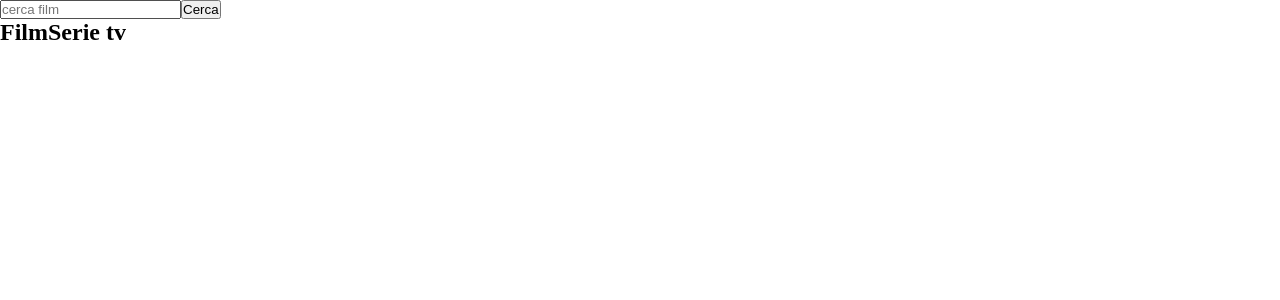
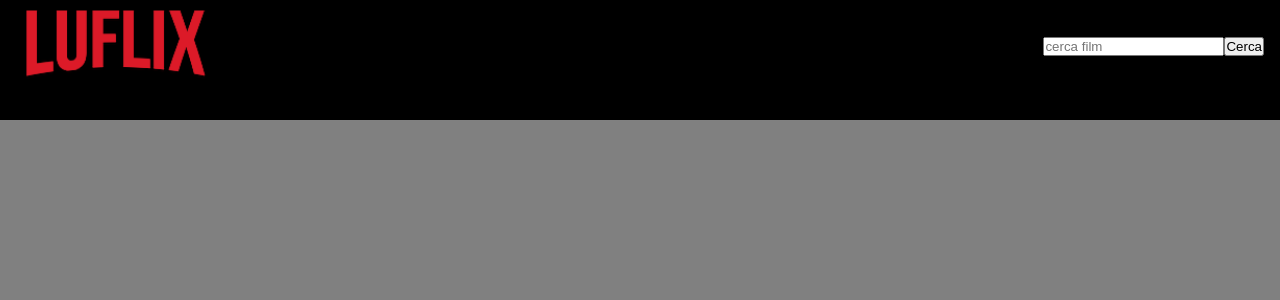
Before and after one commit to bodascaluca/vue-boolflix, a Vue app: page / in a window 1280 px wide. Shown: the top 300 px of the page. Built offline with nearby package versions, Linux system fonts and the light colour scheme.

Commit message:
Start to create a file.vue for header

```diff
--- a/src/App.vue
+++ b/src/App.vue
@@ -1,11 +1,18 @@
 <template>
   <div id="app">
+    <div class="header">
+      <div class="header-left">
+        <img class="img-luflix" src="./assets/img/luflix.png" alt="">
+      </div>
+      <div class="header-right">
+        <input type="text" placeholder="cerca film" v-model="searchWords">
+        <button @click="searchFilms()">Cerca</button>
+      </div>
+    </div>
 
-    <input type="text" placeholder="cerca film" v-model="searchWords">
-    <button @click="searchFilms()">Cerca</button>
-
-    <FilmCards :films="films" :serietvs="serietvs" />
-
+    <div class="color">
+      <FilmCards :films="films" :serietvs="serietvs" />
+    </div>
 
   </div>
 </template>
@@ -63,7 +70,33 @@ export default {
 </script>
 
 <style lang="scss">
-@import "./style/common.scss"
+@import "./style/common.scss";
+
+#app{
+  height:100vh;
+  background: linear-gradient(to bottom,  black 0vh,
+                                          black 15vh,
+                                          grey 15vh,
+                                          grey 100%);
+}
+
+  .header{
+    display: flex;
+    align-items: center;
+    justify-content: space-between;
+
+    &-left{
+      margin-left:1rem;
+
+      .img-luflix{
+          width: 200px;
+      }
+    }
+
+    &-right{
+      margin-right:1rem;
+    }
+  }
 
 
 </style>
--- a/src/components/ContentCards.vue
+++ b/src/components/ContentCards.vue
@@ -8,8 +8,17 @@
             <h4>{{ item.vote_average}}</h4>
 
             <ul class="stars">
+                <li v-for="star, index in fammivederelestelle(item.vote_average)" :key="index">&#9733;</li>
+            </ul>
+
+             <!-- <ul class="stars">
+                <li v-for="star, index in fammivederelestelle(item.vote_average)" :key="index">&#9733;</li>
+            </ul> -->
+
+             <!-- <ul class="stars">
                 <li v-for="star, index in Math.ceil(item.vote_average / 2)" :key="index">&#9733;</li>
-            </ul>
+            </ul> -->
+
   </div>
 </template>
 
@@ -38,6 +47,10 @@ export default {
          return Math.ceil(vote / 2);
      }
 
+    //     fammivederelestelle(vote){
+    //      return Math.ceil(vote / 2);
+    //  }
+
     },
 }
 </script>
--- a/src/components/ContentSerietv.vue
+++ b/src/components/ContentSerietv.vue
@@ -1,12 +1,14 @@
 <template>
   <div>
-      {{ serietv.poster_path }}
       <img :src="`https://image.tmdb.org/t/p/w342/${serietv.poster_path}`" alt="">
         <h1> {{ serietv.name}}</h1>
         <h2>{{ serietv.original_name}}</h2>
         <img class="img-flag" v-if="hasimage(serietv)" :src="require(`../assets/img/` + serietv.original_language + `.jpg`)" alt=""/>
         <p v-else> {{ serietv.original_language}}</p>
         <h4>{{ serietv.vote_average}}</h4>
+        <ul class="stars">
+            <li v-for="stelle, index in fammivederelestelle(serietv)" :key="index">&#9733;</li>
+        </ul>
   </div>
 </template>
 
@@ -25,6 +27,10 @@ export default {
             else {
                 return false;
             }
+        },
+        fammivederelestelle(serietv){
+            console.log(serietv)
+            return Math.ceil(serietv.vote_average / 2 )
         }
     },
 }
@@ -36,6 +42,16 @@ export default {
 h1{
     color:red;
 }
+
+.stars {
+        display: flex;
+        list-style: none;
+    }
+
+    .stars li {
+        color: orange;
+        margin: 5px;
+    }
 .img-flag{
         width: 20px;
     }
```
Also changed, not shown: src/assets/img/luflix.png (added).
